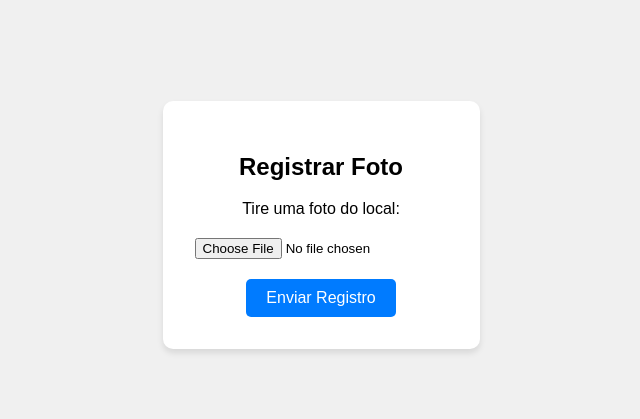
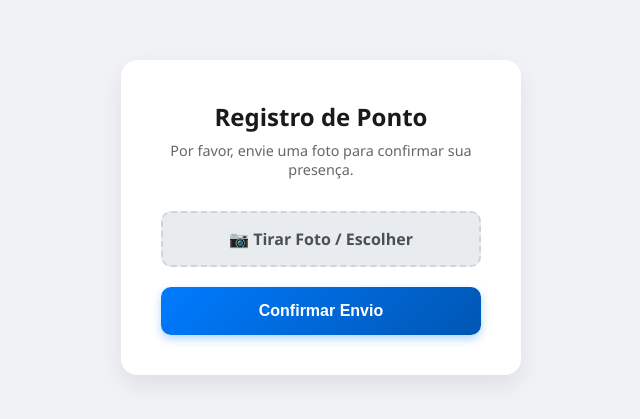
Before and after one commit to Redflashzz/foto-html, a website: page index.html in a window 1280 px wide. Shown: the part 183-602 px from the top of the page, without its empty margins (319-959 px from the left). Drawn offline with Linux system fonts and the light colour scheme.

Commit message:
Update index.html

```diff
--- a/index.html
+++ b/index.html
@@ -3,22 +3,100 @@
 <head>
     <meta charset="UTF-8">
     <meta name="viewport" content="width=device-width, initial-scale=1.0">
-    <title>Registro de Ponto/Foto</title>
+    <title>Ponto Eletrônico</title>
     <style>
-        body { font-family: sans-serif; display: flex; justify-content: center; align-items: center; height: 100vh; background: #f0f0f0; }
-        form { background: white; padding: 2rem; border-radius: 10px; box-shadow: 0 4px 6px rgba(0,0,0,0.1); text-align: center; }
-        input[type="file"] { display: block; margin: 20px auto; }
-        button { background: #007bff; color: white; border: none; padding: 10px 20px; border-radius: 5px; cursor: pointer; font-size: 16px; }
+        /* Reset e Base */
+        * { box-sizing: border-box; margin: 0; padding: 0; }
+        body {
+            font-family: 'Segoe UI', Tahoma, Geneva, Verdana, sans-serif;
+            background-color: #f0f2f5;
+            display: flex;
+            justify-content: center;
+            align-items: center;
+            height: 100vh;
+            color: #333;
+        }
+
+        /* O Cartão Branco */
+        .card {
+            background: white;
+            padding: 2.5rem;
+            border-radius: 16px;
+            box-shadow: 0 10px 25px rgba(0,0,0,0.08);
+            width: 90%;
+            max-width: 400px;
+            text-align: center;
+        }
+
+        h2 { margin-bottom: 0.5rem; color: #1a1a1a; }
+        p { margin-bottom: 2rem; color: #666; font-size: 0.9rem; }
+
+        /* Estilizando o Input de Arquivo (Escondido) */
+        input[type="file"] { display: none; }
+
+        /* Botão para abrir a câmera (Label) */
+        .upload-btn {
+            display: block;
+            background-color: #e9ecef;
+            color: #495057;
+            padding: 15px;
+            border-radius: 10px;
+            cursor: pointer;
+            border: 2px dashed #ced4da;
+            transition: all 0.3s;
+            margin-bottom: 20px;
+            font-weight: 600;
+        }
+
+        .upload-btn:hover { background-color: #dee2e6; border-color: #adb5bd; }
+        .upload-btn.file-selected { border-color: #28a745; color: #28a745; background-color: #e8f5e9; }
+
+        /* Botão de Enviar */
+        .submit-btn {
+            background: linear-gradient(135deg, #007bff 0%, #0056b3 100%);
+            color: white;
+            border: none;
+            padding: 15px;
+            width: 100%;
+            border-radius: 10px;
+            font-size: 16px;
+            font-weight: bold;
+            cursor: pointer;
+            box-shadow: 0 4px 10px rgba(0, 123, 255, 0.3);
+            transition: transform 0.2s;
+        }
+
+        .submit-btn:active { transform: scale(0.98); }
     </style>
 </head>
 <body>
-    <form action="/upload" method="post" enctype="multipart/form-data">
-        <h2>Registrar Foto</h2>
-        <label for="camera">Tire uma foto do local:</label>
 
-        <input type="file" id="camera" name="foto" accept="image/*" capture="environment" required>
+    <div class="card">
+        <h2>Registro de Ponto</h2>
+        <p>Por favor, envie uma foto para confirmar sua presença.</p>
 
-        <button type="submit">Enviar Registro</button>
-    </form>
+        <form action="/upload" method="post" enctype="multipart/form-data">
+            <label for="camera" class="upload-btn" id="uploadLabel">
+                📷 Tirar Foto / Escolher
+            </label>
+
+            <input type="file" id="camera" name="foto" accept="image/*" capture="environment" required>
+
+            <button type="submit" class="submit-btn">Confirmar Envio</button>
+        </form>
+    </div>
+
+    <script>
+        // Script simples para mudar a cor do botão quando a foto for selecionada
+        document.getElementById('camera').addEventListener('change', function(e) {
+            const fileName = e.target.files[0] ? e.target.files[0].name : "Nenhuma foto";
+            const label = document.getElementById('uploadLabel');
+            if(e.target.files[0]) {
+                label.innerHTML = "✅ Foto Selecionada!";
+                label.classList.add('file-selected');
+            }
+        });
+    </script>
+
 </body>
 </html>
```
